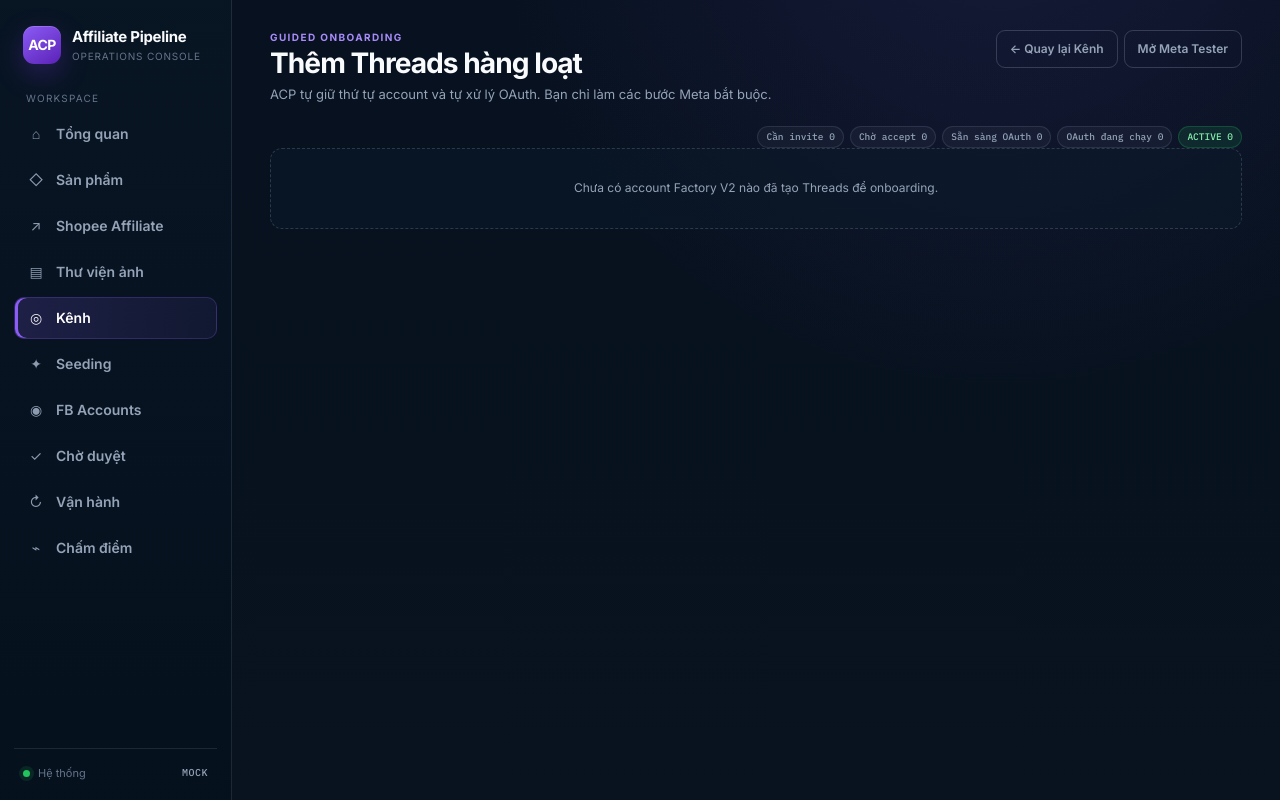
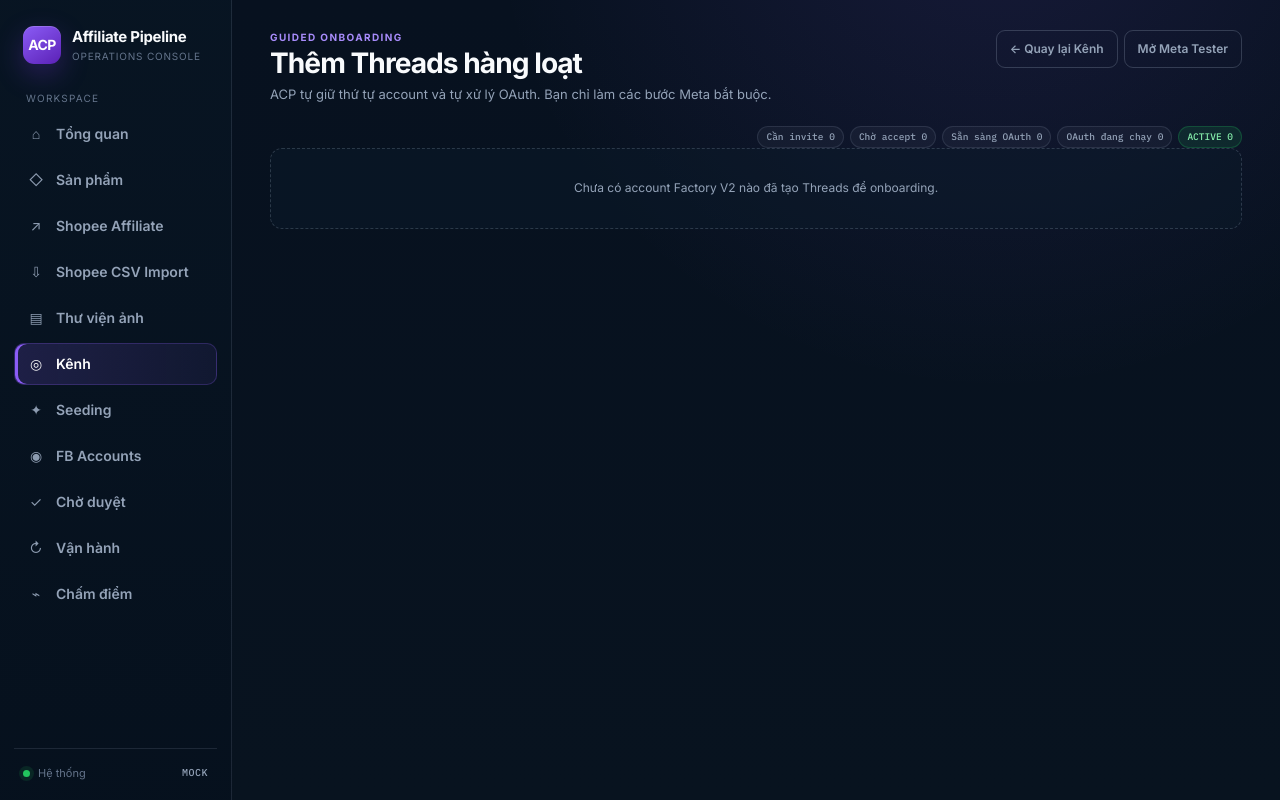
Before and after one commit to luongdo03x-byte/acp-affiliate-pipeline, a Flask app: page /kenh/threads/onboarding in a window 1280 px wide. Run offline with Flask 3, Linux system fonts and the light colour scheme; data that the repository does not hold is empty; parts of the project's set-up code (start-up, migrations or seed data) failed here and were passed over.

Commit message:
feat: add Shopee CSV import navigation

```diff
--- a/web/templates/base.html
+++ b/web/templates/base.html
@@ -29,6 +29,7 @@
       <a href="/" class="nav-item {{ 'nav-item--active' if page=='doanh-thu' }}"><span class="nav-icon">⌂</span><span class="nav-label">Tổng quan</span></a>
       <a href="/sanpham" class="nav-item {{ 'nav-item--active' if page=='san-pham' }}"><span class="nav-icon">◇</span><span class="nav-label">Sản phẩm</span></a>
       <a href="/sanpham/shopee-bulk" class="nav-item {{ 'nav-item--active' if page=='shopee-affiliate' }}"><span class="nav-icon">↗</span><span class="nav-label">Shopee Affiliate</span></a>
+      <a href="/sanpham/shopee-import" class="nav-item {{ 'nav-item--active' if page=='shopee-csv-import' }}"><span class="nav-icon">⇩</span><span class="nav-label">Shopee CSV Import</span></a>
       <a href="/thuvien-anh" class="nav-item {{ 'nav-item--active' if page=='thu-vien-anh' }}"><span class="nav-icon">▤</span><span class="nav-label">Thư viện ảnh</span></a>
       <a href="/kenh" class="nav-item {{ 'nav-item--active' if page=='kenh' }}"><span class="nav-icon">◎</span><span class="nav-label">Kênh</span></a>
       <a href="/seeding" class="nav-item {{ 'nav-item--active' if page=='seeding' and request.path != '/seeding/accounts' }}"><span class="nav-icon">✦</span><span class="nav-label">Seeding</span></a>
```
